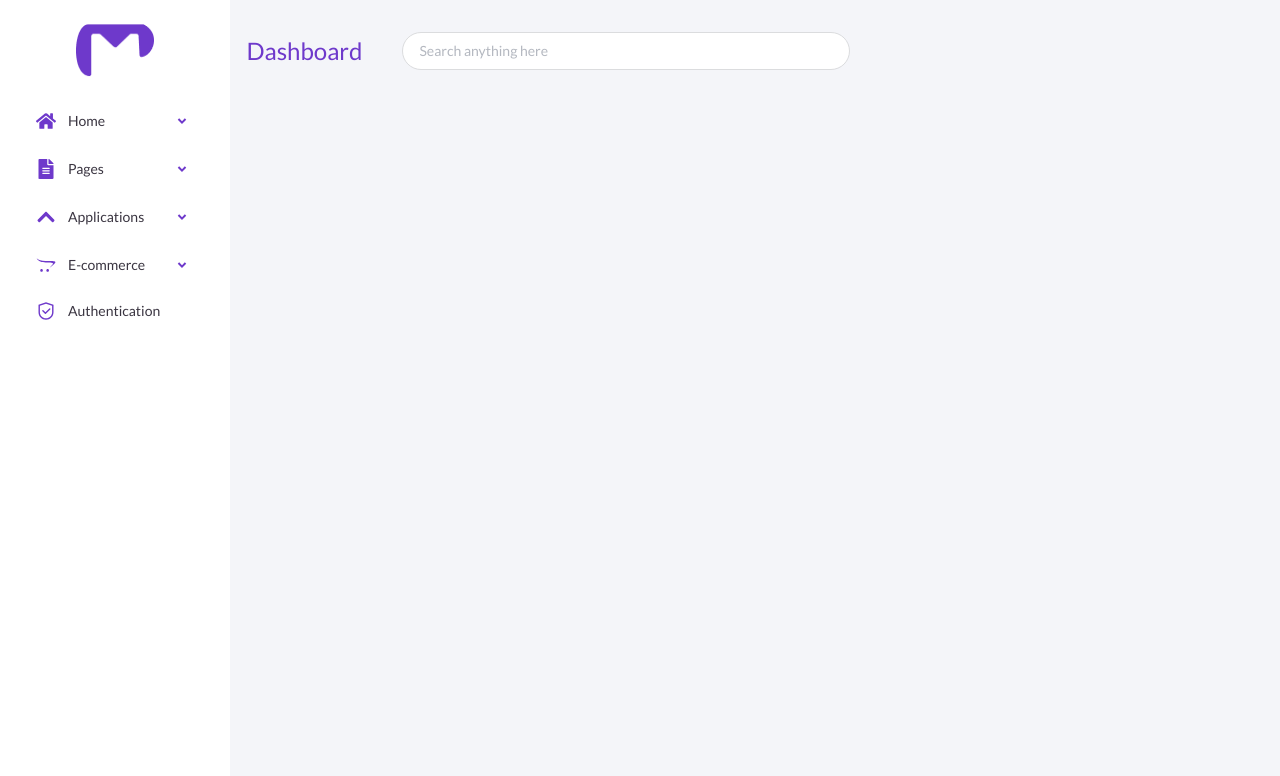
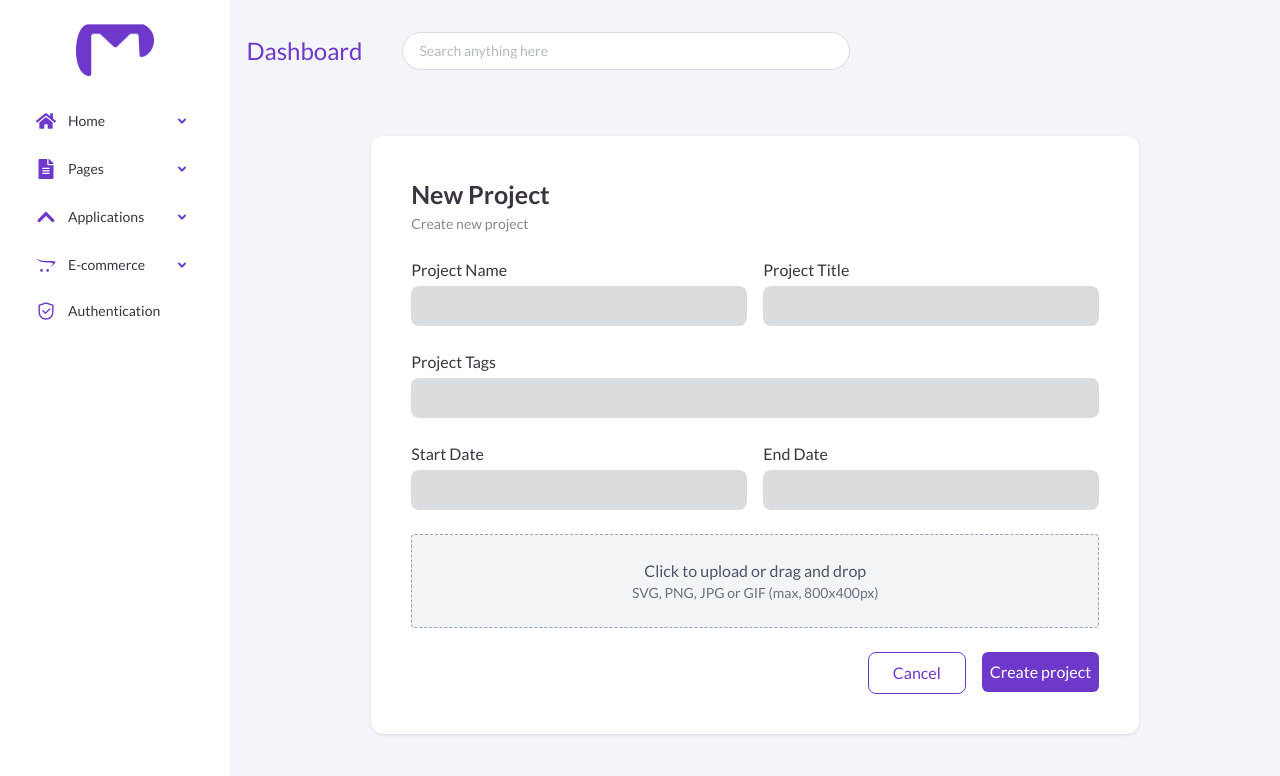
Before and after one commit to Favics-T/Admin-Dashboard, a React (Vite) app: page /pages/projects/newproject in a window 1280 px wide. Shown: the top 776 px of the page. Built offline with nearby package versions, Linux system fonts and the light colour scheme.

Commit message:
added New Project page

```diff
--- a/src/pages/Pages/Projects/NewProject.jsx
+++ b/src/pages/Pages/Projects/NewProject.jsx
@@ -1,11 +1,52 @@
-import React from 'react'
+import React from 'react';
+import Button from '../../../components/Button';
+import Input from '../../../components/Input';
 
 const NewProject = () => {
   return (
-    <div>
+    <div className="flex w-full items-center justify-center px-4 py-8">
+      <div className="bg-white rounded-xl shadow p-6 md:p-10 w-full max-w-3xl flex flex-col gap-6">
+        {/* subheader */}
+        <div>
+          <h1 className="subHeader">New Project</h1>
+          <p className="mini">Create new project</p>
+        </div>
 
+        {/* form */}
+        <div className="flex flex-col gap-6">
+          <div className="grid gap-4 md:grid-cols-2">
+            <Input label="Project Name" />
+            <Input label="Project Title" />
+          </div>
+          <Input label="Project Tags" />
+
+          <div className="grid gap-4 md:grid-cols-2">
+            <Input label="Start Date" type="date" />
+            <Input label="End Date" type="date" />
+          </div>
+        </div>
+
+        {/* file upload */}
+        <div className="bg-gray-100 flex flex-col gap-4 w-full p-6 rounded border border-dashed border-gray-400 items-center justify-center text-center cursor-pointer hover:bg-gray-50 transition">
+          <input type="file" className="hidden" id="file-upload" />
+          <label htmlFor="file-upload" className="cursor-pointer">
+            <div className="text-gray-600">
+              <p className="font-medium">Click to upload or drag and drop</p>
+              <p className="text-sm text-gray-500">
+                SVG, PNG, JPG or GIF (max, 800x400px)
+              </p>
+            </div>
+          </label>
+        </div>
+
+        {/* buttons */}
+        <div className="flex flex-col sm:flex-row gap-4 justify-end">
+          <button className="purple border rounded-lg px-6 py-2">Cancel</button>
+          <Button label="Create project" />
+        </div>
+      </div>
     </div>
-  )
-}
+  );
+};
 
-export default NewProject
+export default NewProject;
```
